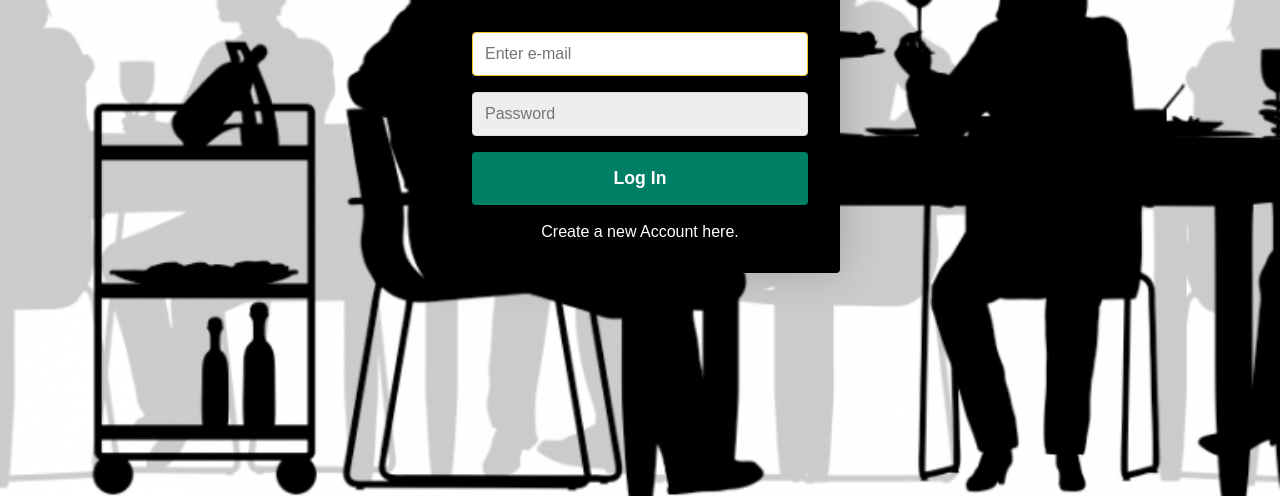
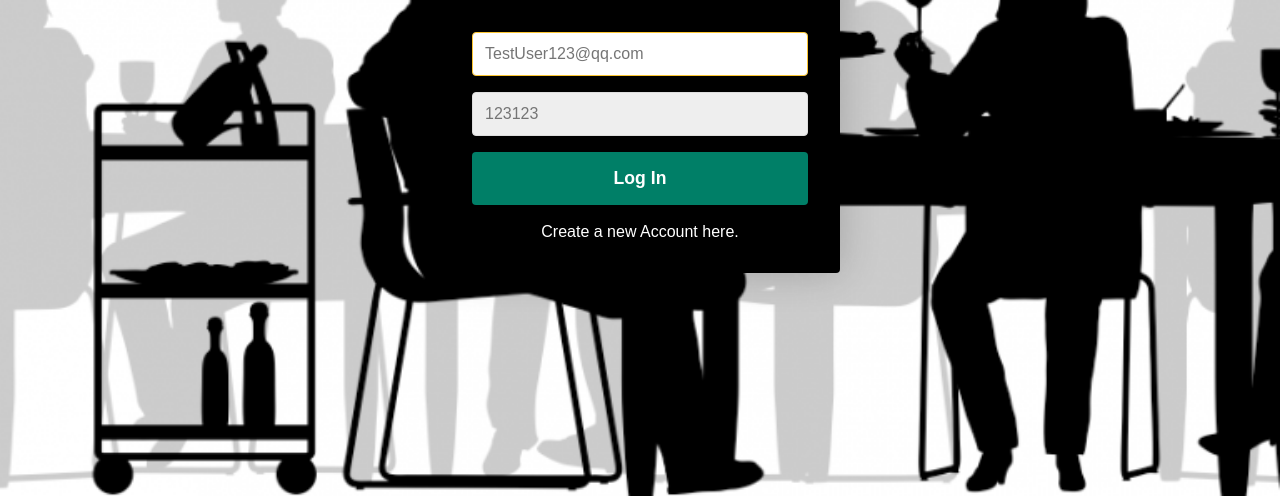
Before and after one commit to JianjieYan/JianjieYan.github.io, a plain HTML site: page index.html in a window 1280 px wide. Shown: the part 304-800 px from the top of the page. Drawn offline with nearby package versions, Linux system fonts and the light colour scheme.

Commit message:
Update index.html

```diff
--- a/index.html
+++ b/index.html
@@ -55,7 +55,7 @@
             id="userEmailId"
             class="form__input"
             autofocus
-            placeholder="Enter e-mail"
+            placeholder="TestUser123@qq.com"
           />
           <div class="form__input-error-message"></div>
         </div>
@@ -65,7 +65,7 @@
             id="userEmailPass"
             class="form__input"
             autofocus
-            placeholder="Password"
+            placeholder="123123"
           />
           <div class="form__input-error-message"></div>
         </div>
```
